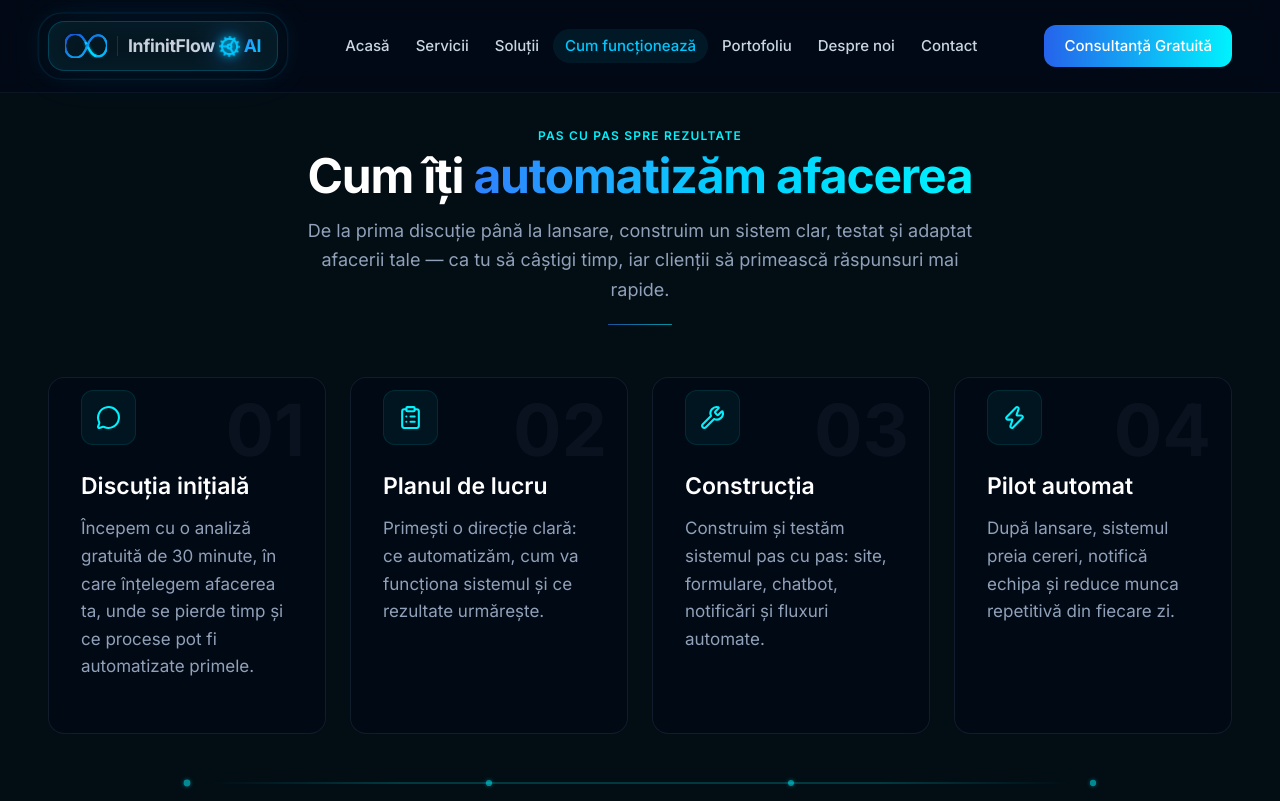
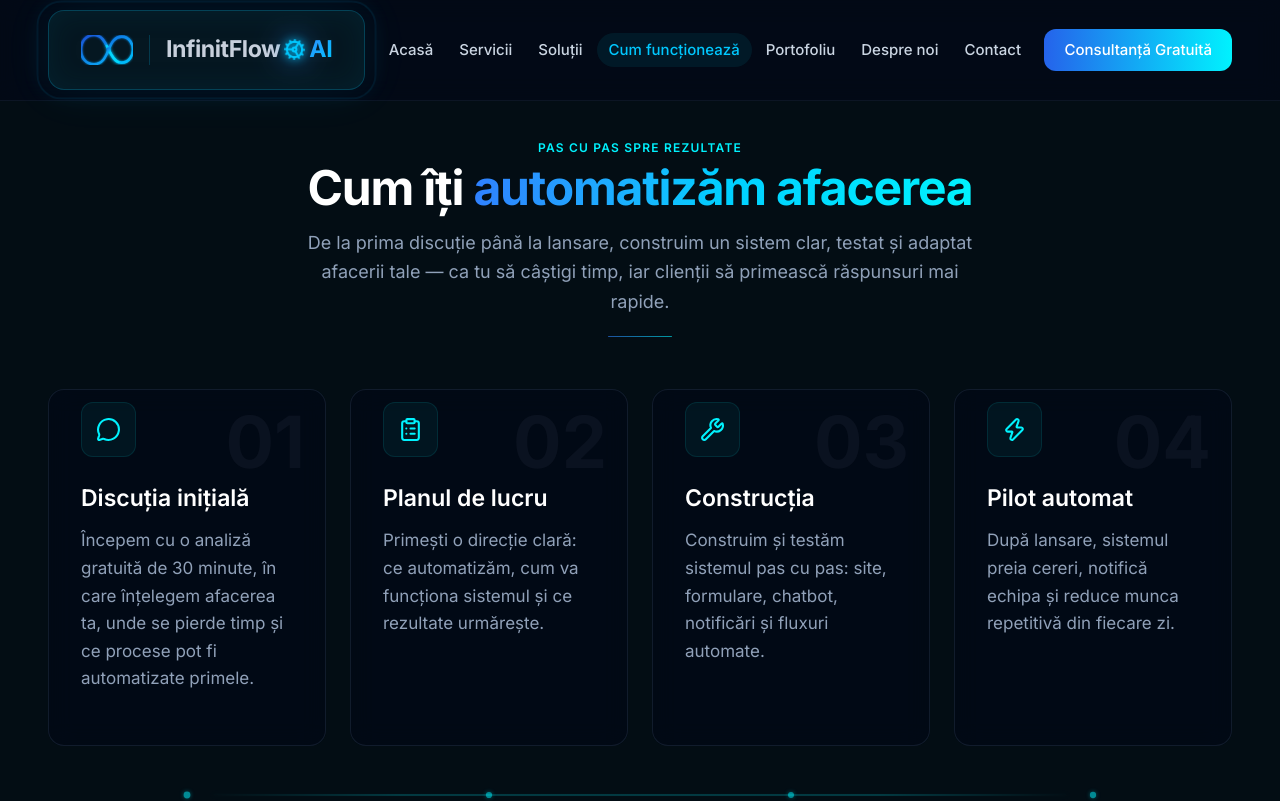
Before and after one commit to infinitflowai/InfinitFlowAI, a Next.js app: page /cum-functioneaza in a window 1280 px wide. Shown: the top 801 px of the page. Built offline with nearby package versions, Linux system fonts and the light colour scheme.

Commit message:
Save progress before continuing responsive desktop spacing

```diff
--- a/src/app/globals.css
+++ b/src/app/globals.css
@@ -173,3 +173,14 @@ select:-webkit-autofill:focus {
     transition-duration: 0.01ms !important;
   }
 }
+
+/* ─── Desktop homepage section rhythm ───────────────────────── */
+/* Single rule controls vertical spacing for all homepage sections above 1280px.
+   To adjust desktop section padding, change the values here only. */
+@media (min-width: 1280px) {
+  .xl-section-flow > section {
+    min-height: 0;
+    padding-top: 3rem;
+    padding-bottom: 3rem;
+  }
+}
--- a/src/app/page.tsx
+++ b/src/app/page.tsx
@@ -24,6 +24,7 @@ export default function HomePage() {
   return (
     <>
       <HeroSection />
+      <div className="xl-section-flow">
         <MobileDivider />
         <ServicesGrid />
         <MobileDivider />
@@ -35,7 +36,8 @@ export default function HomePage() {
         <MobileDivider />
         <TestimonialCard />
         <MobileDivider />
-      <CTASection sectionClassName="min-h-screen lg:min-h-140 min-[1200px]:min-h-screen flex flex-col justify-center py-20 lg:py-16 min-[1200px]:py-24" />
+        <CTASection sectionClassName="min-h-screen lg:min-h-140 flex flex-col justify-center xl:justify-start py-20 lg:py-16" />
+      </div>
     </>
   )
 }
--- a/src/components/AnimatedLogo.tsx
+++ b/src/components/AnimatedLogo.tsx
@@ -11,7 +11,7 @@ const INF_PATH =
   ' C 72 26 68 16 58 16 C 50 16 46 22 42 32' +
   ' C 38 42 34 50 24 50 C 14 50 8 42 8 32 Z'
 
-function InfinityMark({ idPrefix }: { idPrefix: string }) {
+function InfinityMark({ idPrefix, compact }: { idPrefix: string; compact: boolean }) {
   const gradId = `${idPrefix}InfGrad`
   const glowId = `${idPrefix}InfGlow`
   const flowId = `${idPrefix}FlowGlow`
@@ -30,7 +30,11 @@ function InfinityMark({ idPrefix }: { idPrefix: string }) {
         viewBox="8 14 64 36"
         fill="none"
         aria-hidden
-        className="block w-10.5 sm:w-13.5 lg:w-10.5 min-[1200px]:w-10.5"
+        className={
+          compact
+            ? 'block w-10.5 sm:w-13.5 lg:w-10.5 xl:w-13.5'
+            : 'block w-10.5 sm:w-13.5 lg:w-10.5 xl:w-13'
+        }
       >
         <defs>
           <linearGradient id={gradId} x1="0%" y1="0%" x2="100%" y2="100%">
@@ -86,7 +90,7 @@ function InfinityMark({ idPrefix }: { idPrefix: string }) {
   )
 }
 
-export function AnimatedLogo({ idPrefix = 'nav' }: { idPrefix?: string }) {
+export function AnimatedLogo({ idPrefix = 'nav', compact = false }: { idPrefix?: string; compact?: boolean }) {
   return (
     <div className="relative w-fit">
       {/* Outer glow ring — pulses */}
@@ -103,7 +107,11 @@ export function AnimatedLogo({ idPrefix = 'nav' }: { idPrefix?: string }) {
 
       {/* Card */}
       <div
-        className="relative flex items-center gap-2.5 sm:gap-3.5 lg:gap-2.5 min-[1200px]:gap-4 px-4 sm:px-6 lg:px-4 min-[1200px]:px-8 py-3 sm:py-4.5 lg:py-3 min-[1200px]:py-5 rounded-2xl overflow-hidden"
+        className={`relative flex items-center rounded-2xl overflow-hidden ${
+          compact
+            ? 'gap-2.5 sm:gap-3.5 lg:gap-2.5 xl:gap-3.5 px-4 sm:px-6 lg:px-4 xl:px-5 py-3 sm:py-4.5 lg:py-3 xl:py-4.5'
+            : 'gap-2.5 sm:gap-3.5 lg:gap-2.5 xl:gap-4 px-4 sm:px-6 lg:px-4 xl:px-8 py-3 sm:py-4.5 lg:py-3 xl:py-6'
+        }`}
         style={{
           background: 'rgba(6,26,36,0.9)',
           border: '1px solid rgba(0,200,255,0.24)',
@@ -131,16 +139,24 @@ export function AnimatedLogo({ idPrefix = 'nav' }: { idPrefix?: string }) {
           }}
         />
 
-        <InfinityMark idPrefix={idPrefix} />
+        <InfinityMark idPrefix={idPrefix} compact={compact} />
 
         <div
-          className="h-5 sm:h-6 lg:h-5 min-[1200px]:h-7 w-px shrink-0"
+          className={
+            compact
+              ? 'h-5 sm:h-6 lg:h-5 xl:h-6 w-px shrink-0'
+              : 'h-5 sm:h-6 lg:h-5 xl:h-7.5 w-px shrink-0'
+          }
           style={{ background: 'rgba(0,200,255,0.2)' }}
         />
 
         <div className="flex items-center" style={{ gap: '2px', lineHeight: 1 }}>
           <span
-            className="font-bold text-[1.1rem] sm:text-[1.35rem] lg:text-[1.1rem] min-[1200px]:text-[1.33rem] text-brand-silver select-none"
+            className={`font-bold text-brand-silver select-none ${
+              compact
+                ? 'text-[1.1rem] sm:text-[1.35rem] lg:text-[1.1rem] xl:text-[1.25rem]'
+                : 'text-[1.1rem] sm:text-[1.35rem] lg:text-[1.1rem] xl:text-[1.45rem]'
+            }`}
             style={{ letterSpacing: '-0.02em' }}
           >
             InfinitFlow
@@ -157,11 +173,23 @@ export function AnimatedLogo({ idPrefix = 'nav' }: { idPrefix?: string }) {
               marginRight: '1px',
             }}
           >
-            <Cog size={20} strokeWidth={2.1} className="text-brand-cyan w-5 h-5 min-[1200px]:w-5.75 min-[1200px]:h-5.75" />
+            <Cog
+              size={20}
+              strokeWidth={2.1}
+              className={
+                compact
+                  ? 'text-brand-cyan w-5 h-5 xl:w-5.25 xl:h-5.25'
+                  : 'text-brand-cyan w-5 h-5 xl:w-5.75 xl:h-5.75'
+              }
+            />
           </motion.span>
 
           <span
-            className="font-bold text-[1.1rem] sm:text-[1.35rem] lg:text-[1.1rem] min-[1200px]:text-[1.33rem] select-none"
+            className={`font-bold select-none ${
+              compact
+                ? 'text-[1.1rem] sm:text-[1.35rem] lg:text-[1.1rem] xl:text-[1.25rem]'
+                : 'text-[1.1rem] sm:text-[1.35rem] lg:text-[1.1rem] xl:text-[1.45rem]'
+            }`}
             style={{
               letterSpacing: '-0.02em',
               background: 'linear-gradient(135deg,#2D8FFF,#00C8FF)',
--- a/src/components/AutomationFlow.tsx
+++ b/src/components/AutomationFlow.tsx
@@ -55,9 +55,9 @@ const cardVariants = {
 
 export function AutomationFlow() {
   return (
-    <section className="relative min-h-[calc(100vh-80px)] lg:min-h-195 min-[1200px]:min-h-[calc(100vh-80px)] flex flex-col pt-7 pb-10 lg:pt-8 min-[1200px]:pt-11 lg:pb-10 min-[1200px]:pb-14">
+    <section className="relative min-h-[calc(100vh-80px)] lg:min-h-195 flex flex-col pt-7 pb-10 lg:pt-8 lg:pb-10">
       {/* Inner wrapper stretches to fill remaining height, distributes 3 blocks evenly */}
-      <div className="max-w-360 mx-auto px-6 sm:px-8 lg:px-10 xl:px-12 flex flex-col flex-1 -translate-y-3">
+      <div className="max-w-360 mx-auto px-6 sm:px-8 lg:px-10 xl:px-12 flex flex-col flex-1 xl:flex-none -translate-y-3 xl:translate-y-0">
 
         {/* Block 1 — Introducere */}
         <motion.div
--- a/src/components/Footer.tsx
+++ b/src/components/Footer.tsx
@@ -66,7 +66,7 @@ export function Footer() {
           {/* ── Brand ──────────────────────────────────────── */}
           <div>
             <Link href="/" className="block w-fit" aria-label="InfinitFlowAI — pagina principală">
-              <AnimatedLogo idPrefix="footer" />
+              <AnimatedLogo idPrefix="footer" compact />
             </Link>
 
             <p className="text-sm leading-snug text-slate-400 max-w-sm mt-3">
--- a/src/components/IndustriesGrid.tsx
+++ b/src/components/IndustriesGrid.tsx
@@ -93,7 +93,7 @@ export function IndustriesGrid() {
   const [hoveredIndex, setHoveredIndex] = useState<number | null>(null)
 
   return (
-    <section className="relative py-16 lg:py-20 min-[1200px]:py-24 bg-linear-to-b from-transparent via-brand-card/30 to-transparent">
+    <section className="relative py-16 lg:py-20 bg-linear-to-b from-transparent via-brand-card/30 to-transparent">
       <div className="max-w-360 mx-auto px-6 sm:px-8 lg:px-10 xl:px-12">
         <div className="w-full grid grid-cols-1 lg:grid-cols-[0.9fr_1.1fr] items-center gap-12 lg:gap-16">
 
--- a/src/components/Navbar.tsx
+++ b/src/components/Navbar.tsx
@@ -58,7 +58,7 @@ export function Navbar() {
     >
       <div className="max-w-360 mx-auto px-6 sm:px-8 lg:px-10 xl:px-12">
         {/* Header row — taller to accommodate the animated card */}
-        <div className="flex items-center justify-between h-19 lg:h-23">
+        <div className="flex items-center justify-between h-19 lg:h-23 xl:h-25">
 
           {/* Animated brand card as logo */}
           <Link href="/" className="shrink-0" aria-label="InfinitFlowAI — pagina principală">
--- a/src/components/PortfolioCards.tsx
+++ b/src/components/PortfolioCards.tsx
@@ -76,8 +76,8 @@ const arrowVariants = {
 
 export function PortfolioCards() {
   return (
-    <section className="relative min-h-[calc(100vh-96px)] lg:min-h-190 min-[1200px]:min-h-[calc(100vh-96px)] flex flex-col pt-14 pb-12 md:pt-16 lg:pt-10 min-[1200px]:pt-6 md:pb-7 min-[1200px]:pb-20">
-      <div className="w-full max-w-360 mx-auto px-6 sm:px-8 lg:px-10 xl:px-12 flex flex-col flex-1 translate-y-10">
+    <section className="relative min-h-[calc(100vh-96px)] lg:min-h-190 flex flex-col pt-14 pb-12 md:pt-16 lg:pt-10 md:pb-7 lg:pb-7">
+      <div className="w-full max-w-360 mx-auto px-6 sm:px-8 lg:px-10 xl:px-12 flex flex-col flex-1 translate-y-10 xl:translate-y-0">
 
         {/* Header */}
         <motion.div
--- a/src/components/ServicesGrid.tsx
+++ b/src/components/ServicesGrid.tsx
@@ -55,7 +55,7 @@ const cardVariants = {
 
 export function ServicesGrid() {
   return (
-    <section className="relative pt-9 md:pt-5 min-[1200px]:pt-12 pb-12 min-[1200px]:pb-16">
+    <section className="relative pt-9 md:pt-5 pb-12">
       <div className="max-w-360 mx-auto px-6 sm:px-8 lg:px-10 xl:px-12">
 
         {/* Header */}
--- a/src/components/TestimonialCard.tsx
+++ b/src/components/TestimonialCard.tsx
@@ -31,7 +31,7 @@ const labelStyle = {
 
 export function TestimonialCard() {
   return (
-    <section className="relative min-h-[calc(100vh-80px)] lg:min-h-170 min-[1200px]:min-h-[calc(100vh+320px)] flex flex-col justify-center pt-6 pb-14 lg:pt-8 lg:pb-10 min-[1200px]:pt-36 min-[1200px]:pb-64">
+    <section className="relative min-h-[calc(100vh-80px)] lg:min-h-170 flex flex-col justify-center xl:justify-start pt-6 pb-14 lg:pt-8 lg:pb-10">
       <div className="max-w-360 mx-auto px-6 sm:px-8 lg:px-10 xl:px-12">
 
         {/* Header */}
```
Lines whose indentation alone changed are shown as unchanged.
